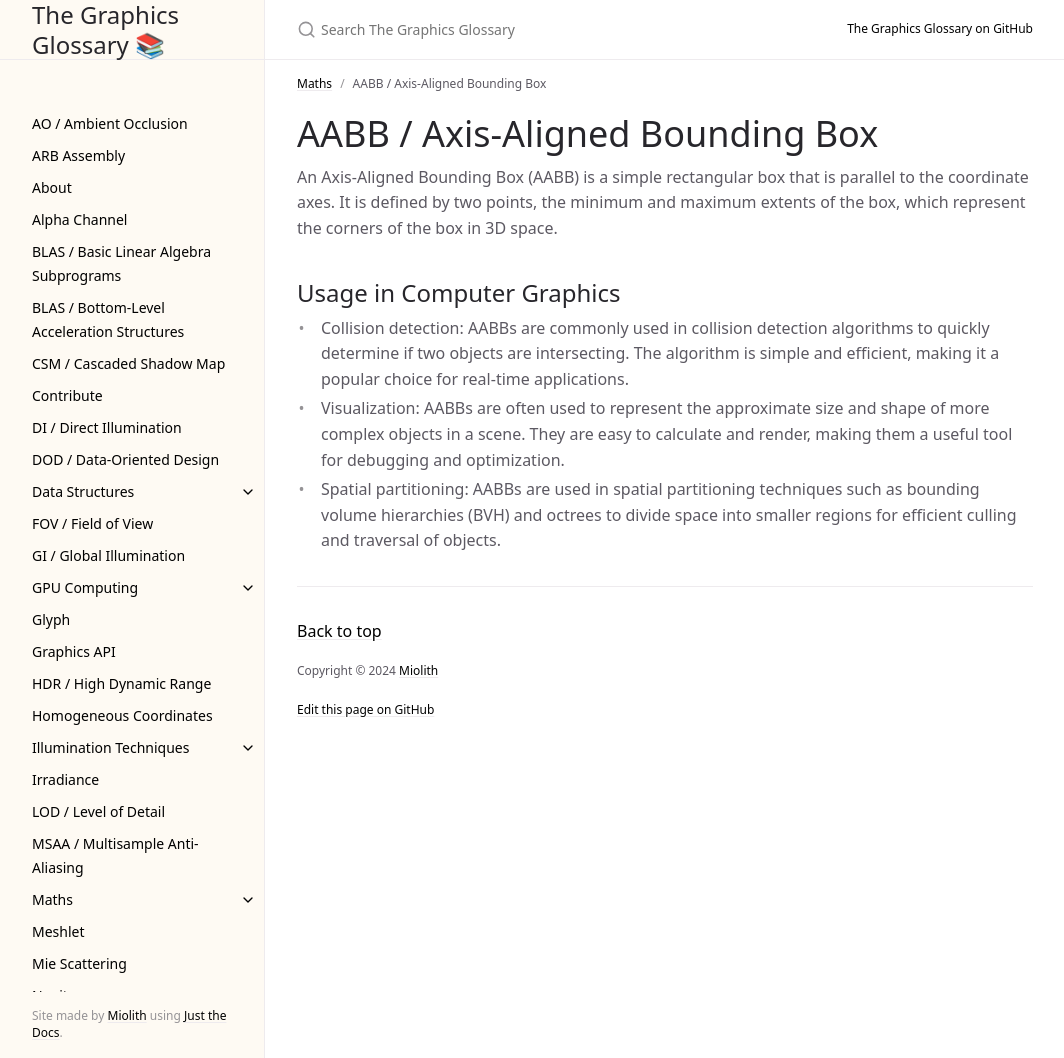
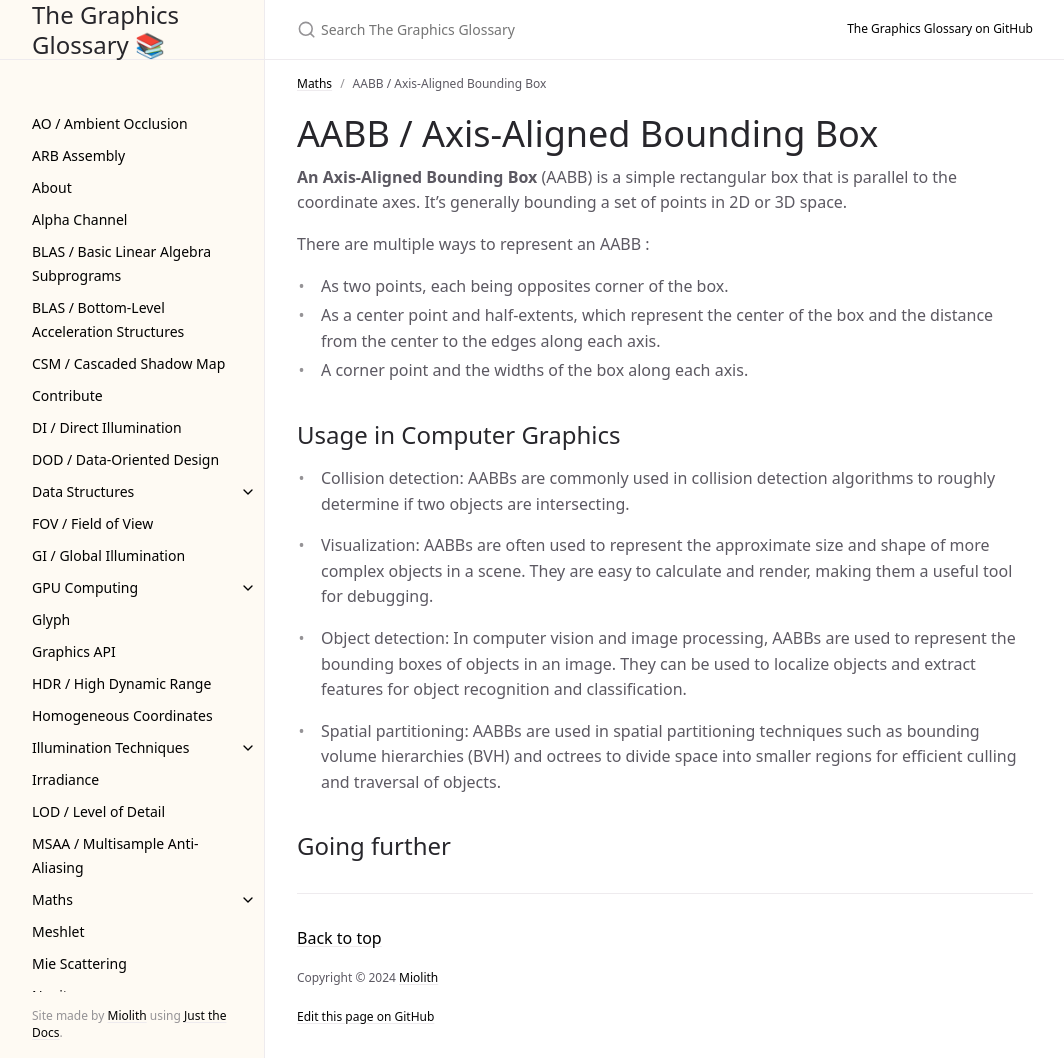
Before and after one commit to GraphicsGlossary/graphicsglossary.github.io, a Jekyll site: the page built from docs/math/aabb.md, in a window 1280 px wide and 1058 px high. Shown: the whole window, without its empty margins (107-1171 px from the left). Built offline with Jekyll 4.4.1, drawn with Linux system fonts in a browser that asks for light colours; cached includes are drawn as plain includes.

Commit message:
update aabb

```diff
--- a/docs/math/aabb.md
+++ b/docs/math/aabb.md
@@ -7,10 +7,21 @@ parent: Maths
 
 # AABB / Axis-Aligned Bounding Box
 
-An Axis-Aligned Bounding Box (AABB) is a simple rectangular box that is parallel to the coordinate axes. It is defined by two points, the minimum and maximum extents of the box, which represent the corners of the box in 3D space.
+**An Axis-Aligned Bounding Box** (AABB) is a simple rectangular box that is parallel to the coordinate axes. It's generally bounding a set of points in 2D or 3D space.
+
+There are multiple ways to represent an AABB :
+- As two points, each being opposites corner of the box.
+- As a center point and half-extents, which represent the center of the box and the distance from the center to the edges along each axis.
+- A corner point and the widths of the box along each axis.
 
 ## Usage in Computer Graphics
 
-- Collision detection: AABBs are commonly used in collision detection algorithms to quickly determine if two objects are intersecting. The algorithm is simple and efficient, making it a popular choice for real-time applications.
-- Visualization: AABBs are often used to represent the approximate size and shape of more complex objects in a scene. They are easy to calculate and render, making them a useful tool for debugging and optimization.
+- Collision detection: AABBs are commonly used in collision detection algorithms to roughly determine if two objects are intersecting.
+
+- Visualization: AABBs are often used to represent the approximate size and shape of more complex objects in a scene. They are easy to calculate and render, making them a useful tool for debugging.
+
+- Object detection: In computer vision and image processing, AABBs are used to represent the bounding boxes of objects in an image. They can be used to localize objects and extract features for object recognition and classification.
+
 - Spatial partitioning: AABBs are used in spatial partitioning techniques such as bounding volume hierarchies (BVH) and octrees to divide space into smaller regions for efficient culling and traversal of objects.
+
+## Going further
```
